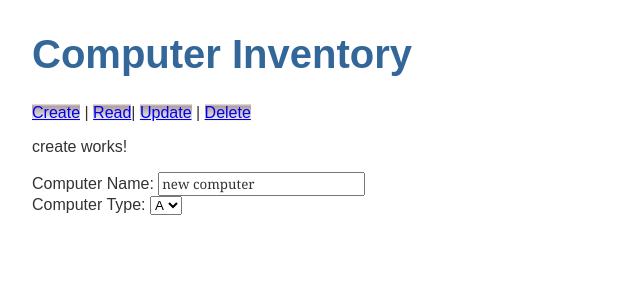
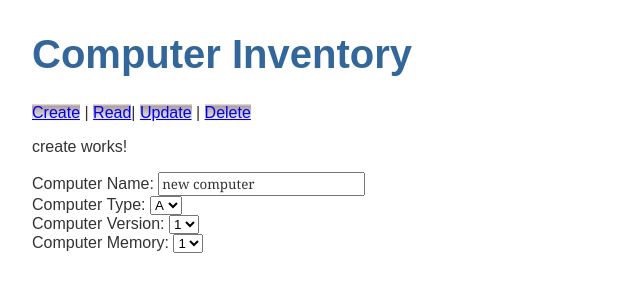
Before and after one commit to sukhmani/MEAN, an Angular app in the folder MEAN_STACK_PROJECT/frontend-angular-computers/: page /create in a window 1280 px wide. Shown: the top 300 px of the page, without its empty margins (0-640 px from the left). Built offline with nearby package versions, Linux system fonts and the light colour scheme.

Commit message:
create forn

```diff
--- a/MEAN_STACK_PROJECT/frontend-angular-computers/src/app/create/create.component.html
+++ b/MEAN_STACK_PROJECT/frontend-angular-computers/src/app/create/create.component.html
@@ -4,7 +4,7 @@
 <label for="name">Computer Name: </label>
 <input type="text" class="form-control" id="name"
        required
-       [(ngModel)]="computer.name" name="name"
+       [(ngModel)]="mod.name" name="name"
        #name="ngModel">
 <div [hidden]="name.valid || name.pristine"
      class="alert alert-danger">
@@ -17,3 +17,17 @@
       <option *ngFor="let ty of type" [value]="ty">{{ty}}</option>
     </select>
   </div>
+
+  <div class="form-group">
+    <label for="Version">Computer Version: </label>
+    <select class="form-control" id="Version" required>
+      <option *ngFor="let vr of Version" [value]="vr">{{vr}}</option>
+    </select>
+  </div>
+
+  <div class="form-group">
+    <label for="Memory">Computer Memory: </label>
+    <select class="form-control" id="Memory" required>
+      <option *ngFor="let mem of Memory" [value]="mem">{{mem}}</option>
+    </select>
+  </div>
--- a/MEAN_STACK_PROJECT/frontend-angular-computers/src/app/create/create.component.ts
+++ b/MEAN_STACK_PROJECT/frontend-angular-computers/src/app/create/create.component.ts
@@ -13,13 +13,19 @@ export class CreateComponent  {
   type = ['A', 'B',
   'C', 'D'];
 
-computer = new create(9, 'new computer', this.type[0], 'lkj');
+  Version = ['1', '2',
+  '3', '4'];
+
+  Memory = ['1', '2',
+  '3', '4'];
+
+mod = new create(9, 'new computer', this.type[0], 'lkj','');
 
 submitted = false;
 
 onSubmit() { this.submitted = true; }
 
 // TODO: Remove this when we're done
-get diagnostic() { return JSON.stringify(this.computer); }
+get diagnostic() { return JSON.stringify(this.mod); }
 
 }
--- a/MEAN_STACK_PROJECT/frontend-angular-computers/src/app/create/create.ts
+++ b/MEAN_STACK_PROJECT/frontend-angular-computers/src/app/create/create.ts
@@ -4,7 +4,9 @@ export class create {
       public id: number,
       public name: string,
       public type: string,
-      public version?: string
+      public version: string,
+      public memory: string
+      //public version?: string
     ) {  }
 
   }
```
